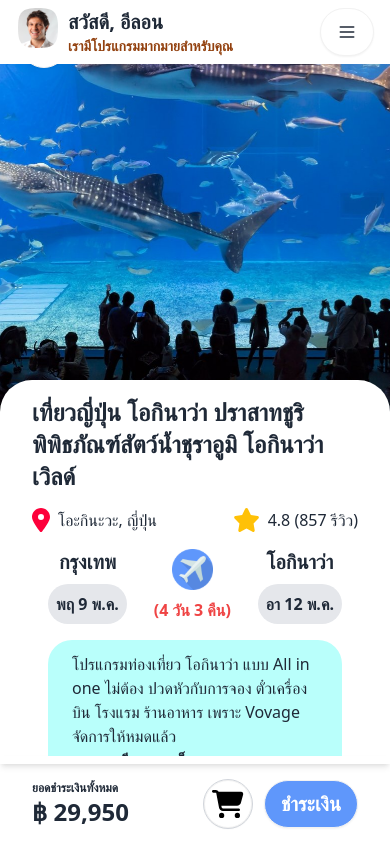
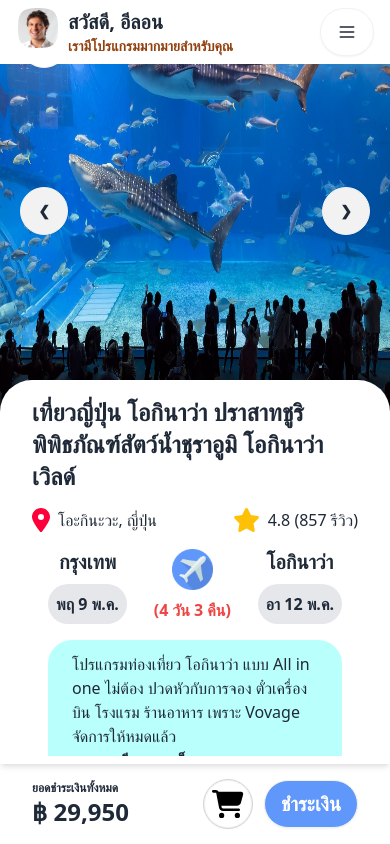
Before and after one commit to patb-github/voyage-app-mern, a React (Vite) app: page /productpagev2 in a window 390 px wide. Built offline with nearby package versions, Linux system fonts and the light colour scheme; grey boxes are pictures that could not be loaded.

Commit message:
add carousel for product page

```diff
--- a/src/components/Layout.jsx
+++ b/src/components/Layout.jsx
@@ -21,7 +21,6 @@ const Layout = () => {
           <Route path="/" element={<Login />} />
           <Route path="/register" element={<Register />} />
           <Route path="/landingPage" element={<Landingpage />} />
-          <Route path="/productPage" element={<ProductPage />} />
           <Route path="/userData" element={<UserData />} />
           <Route path="/cart" element={<Cart />} />
           <Route path="/paymentSuccess" element={<PaymentSuccess />} />
--- a/src/components/ProductPageV2.jsx
+++ b/src/components/ProductPageV2.jsx
@@ -85,7 +85,41 @@ const ProductDetails = ({showDetail, setShowDetail}) => {
     )
  }
 
-const ProductPage = () => {
+const ProductCarousel = ({classes}) => {
+  return (
+    <div className={`carousel w-full ${classes}`}>
+      <div id="slide1" className="carousel-item relative w-full">
+        <img src="/destination/aquarium.jpg" className="w-full" />
+        <div className="absolute flex justify-between transform -translate-y-1/2 left-5 right-5 top-1/2">
+          <a href="#slide4" className="btn btn-circle">❮</a>
+          <a href="#slide2" className="btn btn-circle">❯</a>
+        </div>
+      </div>
+      <div id="slide2" className="carousel-item relative w-full">
+        <img src="https://img.daisyui.com/images/stock/photo-1609621838510-5ad474b7d25d.jpg" className="w-full" />
+        <div className="absolute flex justify-between transform -translate-y-1/2 left-5 right-5 top-1/2">
+          <a href="#slide1" className="btn btn-circle">❮</a>
+          <a href="#slide3" className="btn btn-circle">❯</a>
+        </div>
+      </div>
+      <div id="slide3" className="carousel-item relative w-full">
+        <img src="https://img.daisyui.com/images/stock/photo-1414694762283-acccc27bca85.jpg" className="w-full" />
+        <div className="absolute flex justify-between transform -translate-y-1/2 left-5 right-5 top-1/2">
+          <a href="#slide2" className="btn btn-circle">❮</a>
+          <a href="#slide4" className="btn btn-circle">❯</a>
+        </div>
+      </div>
+      <div id="slide4" className="carousel-item relative w-full">
+        <img src="https://img.daisyui.com/images/stock/photo-1665553365602-b2fb8e5d1707.jpg" className="w-full" />
+        <div className="absolute flex justify-between transform -translate-y-1/2 left-5 right-5 top-1/2">
+          <a href="#slide3" className="btn btn-circle">❮</a>
+          <a href="#slide1" className="btn btn-circle">❯</a>
+        </div>
+      </div>
+    </div>
+  )
+ }
+const ProductPageV2 = () => {
 
     const [showDetail, setShowDetail] = useState(false);
 
@@ -108,11 +142,33 @@ const ProductPage = () => {
         <div className="flex flex-col md:flex-row md:pb-8">
           {/* ส่วนรูปภาพและคำอธิบายแพ็คเกจ */}
           <div className="md:flex md:flex-col md:h-auto md:w-[50%] md:px-16 md:border-r md:border-r-black">
-            <img
-              src="/destination/aquarium.jpg"
-              alt="แพ็คเกจเที่ยว โอกินาว่า"
-              className="md:rounded-3xl fixed bottom-[50%] h-[50%] w-full object-cover md:relative md:h-[60%] md:bottom-auto"
-            />
+
+            <ProductCarousel onClick={()=>document.getElementById('my_modal_2').showModal()}
+              classes={"md:rounded-3xl fixed bottom-[50%] h-[50%] w-full object-cover md:relative md:h-[60%] md:bottom-auto"}/>
+            {/* <img
+                src="/destination/aquarium.jpg"
+                alt="แพ็คเกจเที่ยว โอกินาว่า"
+                className="md:rounded-3xl fixed bottom-[50%] h-[50%] w-full object-cover md:relative md:h-[60%] md:bottom-auto"
+                onClick={()=>document.getElementById('my_modal_2').showModal()}
+            /> */}
+            <dialog id="my_modal_2" className="modal">
+              <div className="modal-box">
+                <h3 className="font-bold text-lg">Hello!</h3>
+                <p className="py-4">Press ESC key or ✕ or click outside to close</p>
+                <form method="dialog">
+                  {/* if there is a button in form, it will close the modal */}
+                  <button className="btn btn-sm btn-circle btn-ghost absolute right-2 top-2">✕</button>
+
+                  <ProductCarousel />
+
+                </form>
+              </div>
+              <form method="dialog" className="modal-backdrop">
+                <button>close</button>
+              </form>
+            </dialog>
+
+
             <div className="hidden md:block">
                 <ContentHead />
             </div>
@@ -176,4 +232,4 @@ const ProductPage = () => {
   );
 };
 
-export default ProductPage;
+export default ProductPageV2;
```
